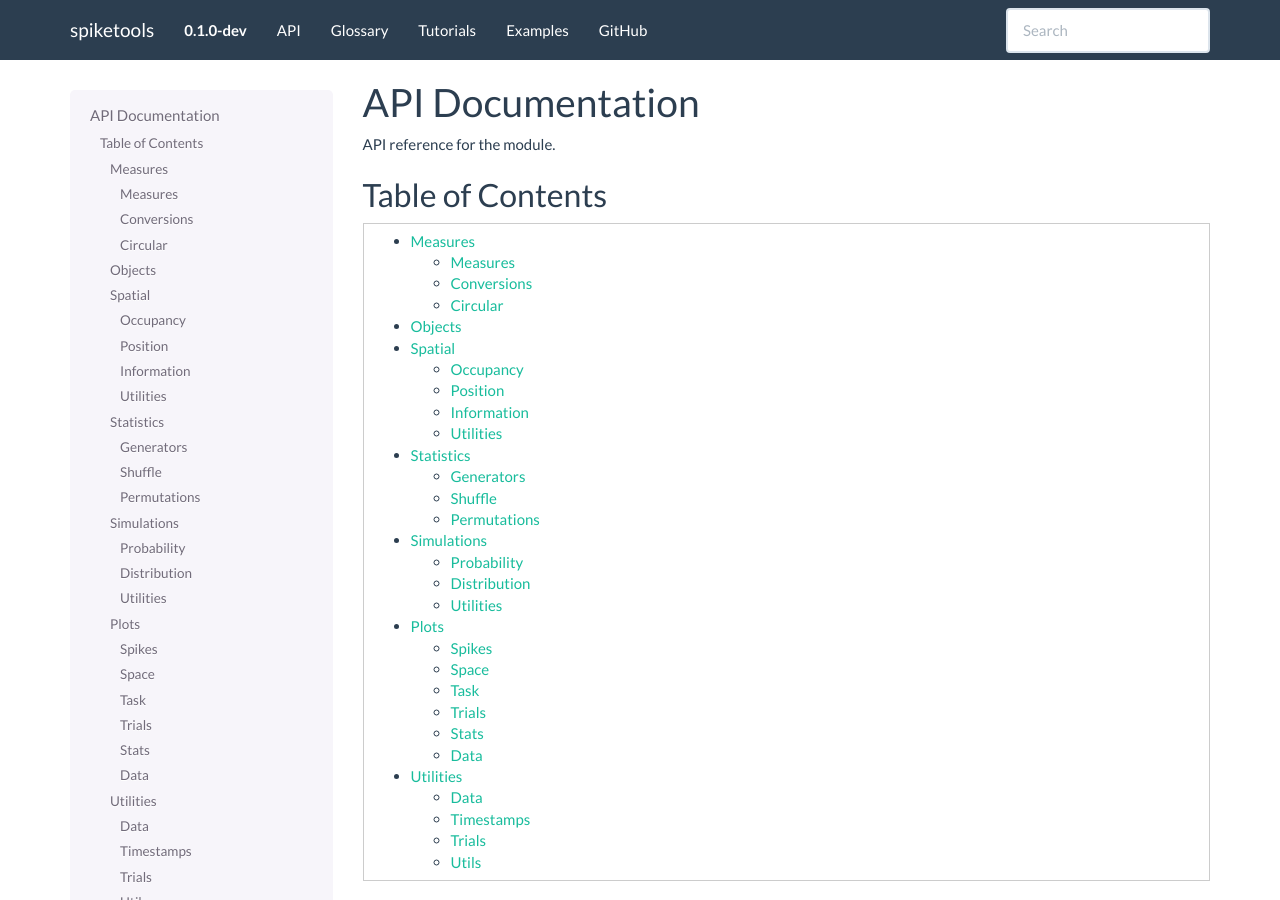
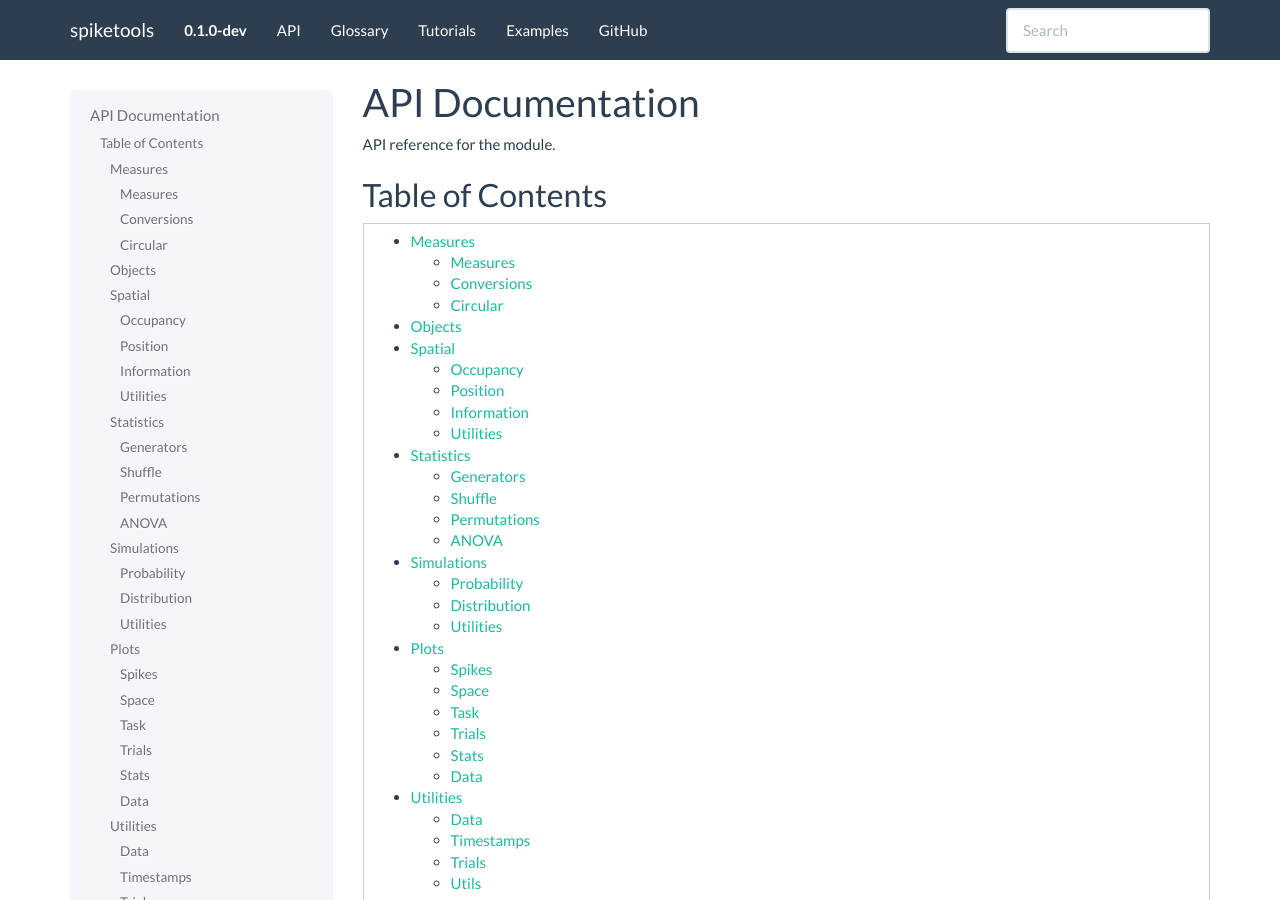
Before and after one commit to spiketools/spiketools, a Sphinx documentation site: the page built from doc/api.rst, in a window 1280 px wide and 900 px high. Built offline with Sphinx 7.4.7, drawn with Linux system fonts in a browser that asks for light colours; pages that are not in the unit, such as notebooks, are missing from menus.

Commit message:
add anova funcs to api list

```diff
--- a/doc/api.rst
+++ b/doc/api.rst
@@ -157,6 +157,16 @@ Permutations
     zscore_to_surrogates
     compute_surrogate_stats
 
+ANOVA
+~~~~~
+
+.. currentmodule:: spiketools.stats.anova
+.. autosummary::
+   :toctree: generated/
+
+    create_dataframe
+    fit_anova
+
 Simulations
 -----------
 
```
